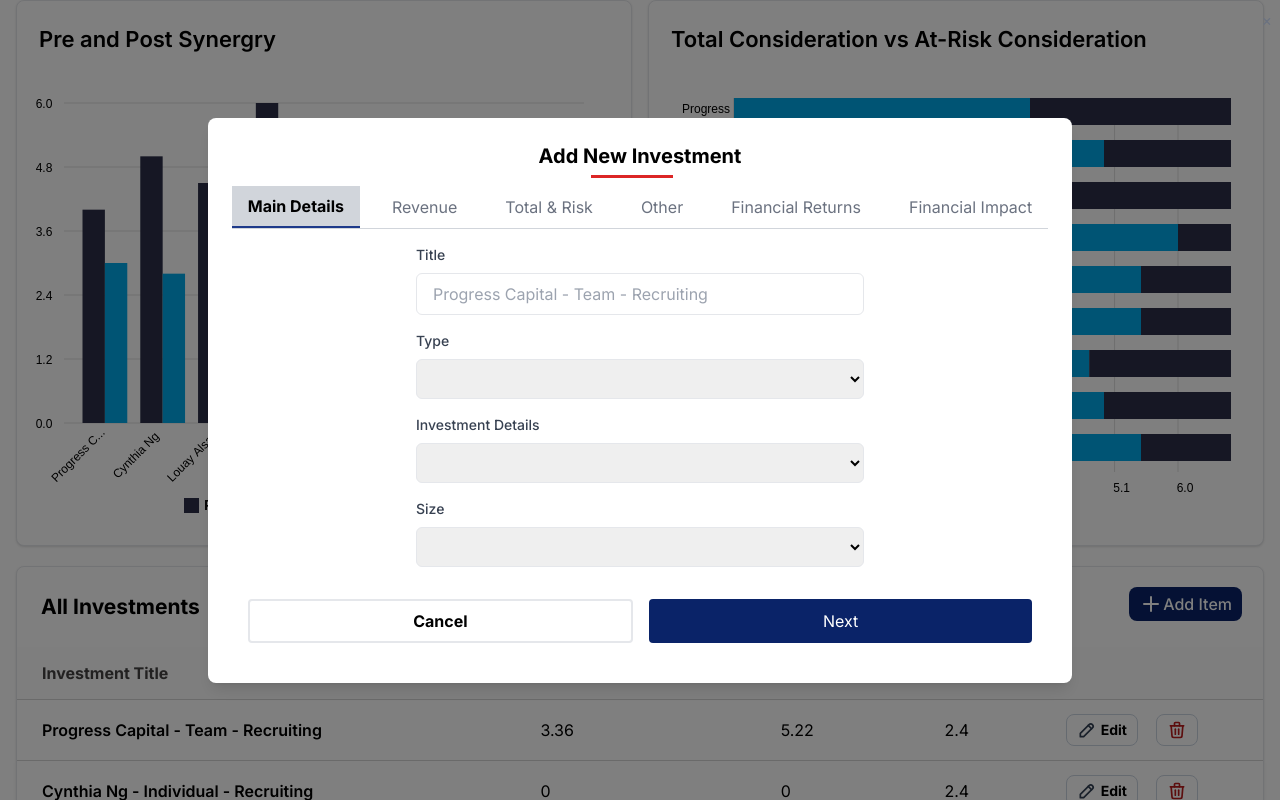
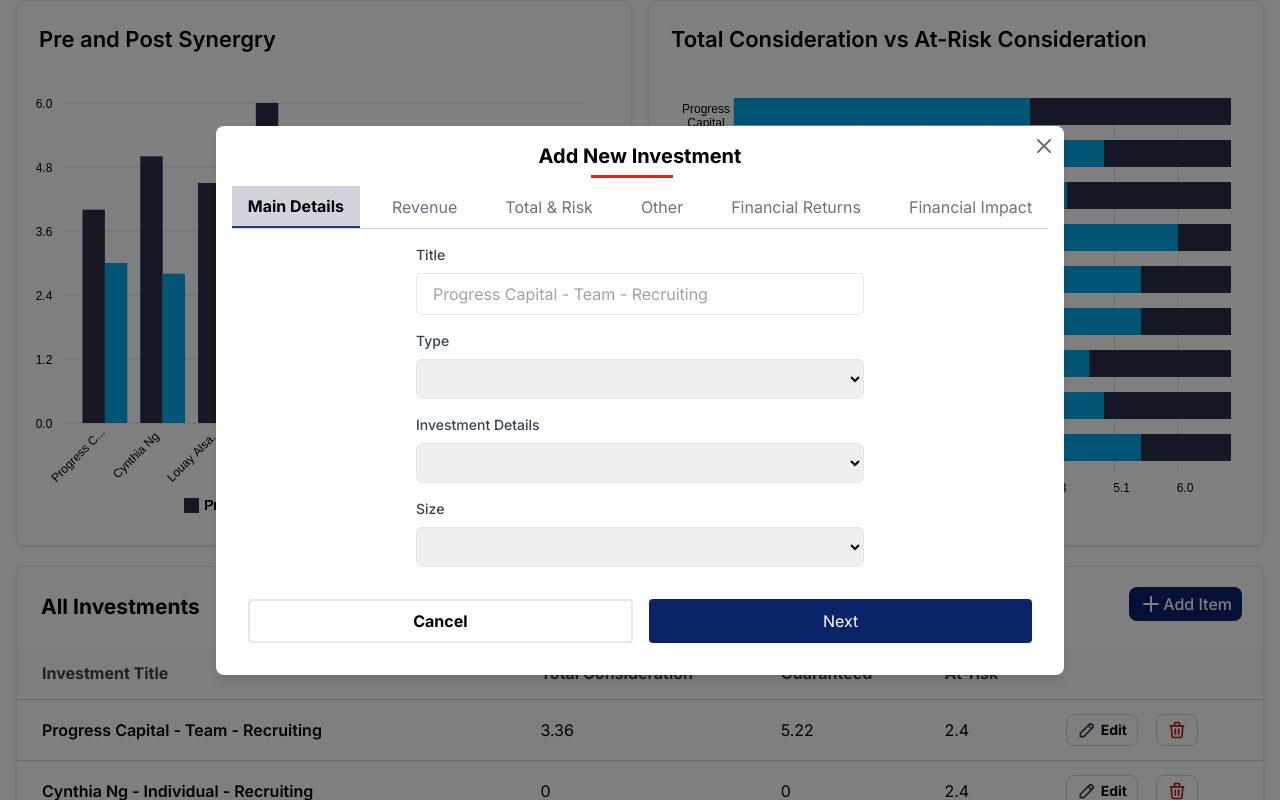
Before and after one commit to dtiadesse/investment, a Nuxt app: page /home in a window 1280 px wide. Both pictures are taken after a click on the button "Add Item". Shown: the top 800 px of the page. Built offline with nearby package versions, Linux system fonts and the light colour scheme.

Commit message:
added close icon on modal

```diff
--- a/components/Modal.vue
+++ b/components/Modal.vue
@@ -2,12 +2,25 @@
   <transition name="modal-fade">
       <div class="fixed inset-0 z-50 flex items-center justify-center bg-black bg-opacity-50"
       >
-        <div class="bg-white rounded-lg shadow-lg max-w-4xl p-6">
+        <div class="relative bg-white rounded-lg shadow-lg max-w-4xl p-4">
       <button
-        class="absolute top-2 right-2 text-gray-500 hover:text-gray-800"
-        @click="close()"
+        class="absolute top-2 right-2 text-gray-500 hover:text-gray-700"
+         @click="$emit('close')"
       >
-        &times;
+        <svg
+          xmlns="http://www.w3.org/2000/svg"
+          fill="none"
+          viewBox="0 0 24 24"
+          stroke-width="2"
+          stroke="currentColor"
+          class="w-6 h-6"
+        >
+          <path
+            stroke-linecap="round"
+            stroke-linejoin="round"
+            d="M6 18L18 6M6 6l12 12"
+          />
+        </svg>
       </button>
       <h2 class="text-xl font-bold mb-4 text-center  half-underline">Add New Investment</h2>
       <div>
@@ -914,6 +927,7 @@ import { reactive } from 'vue';
       },
 
       previousTab(){
+      console.log(this.currentTab);
         this.currentTab = this.currentTab - 1
       }
     },
```
